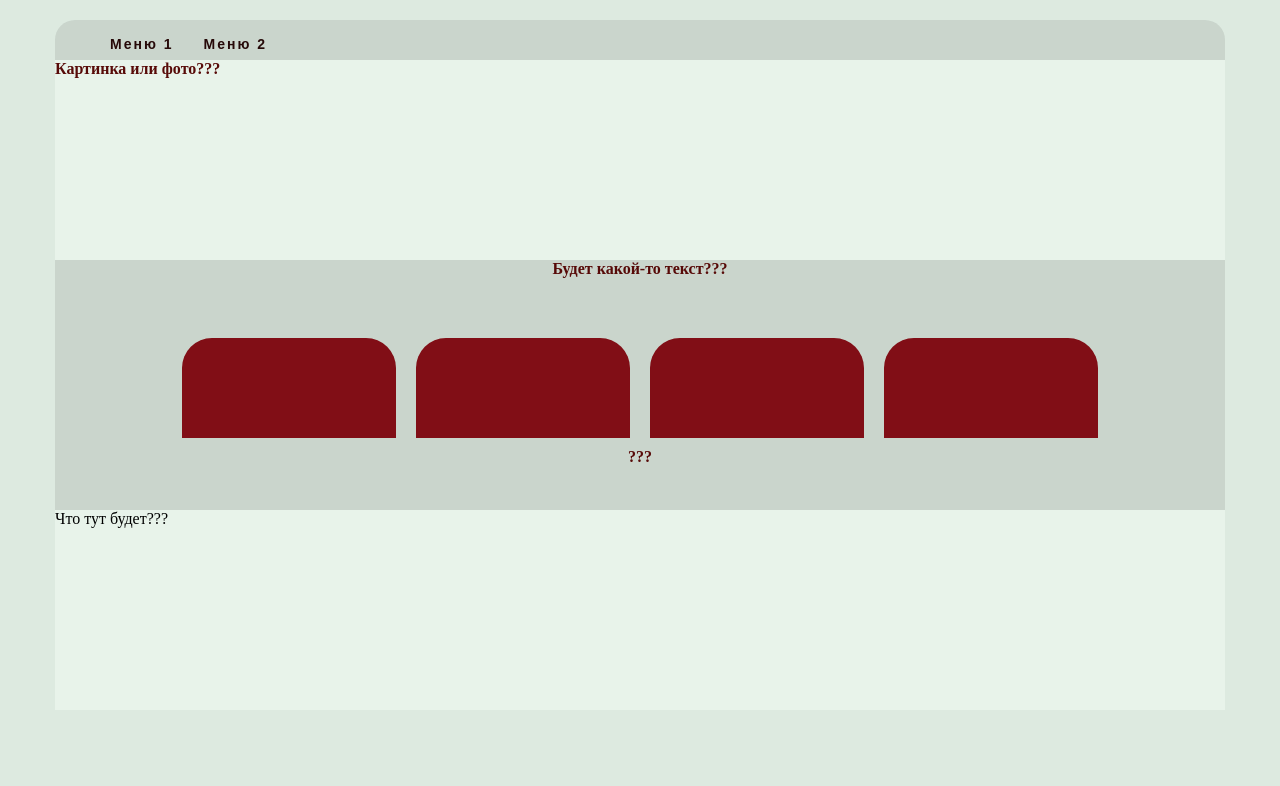
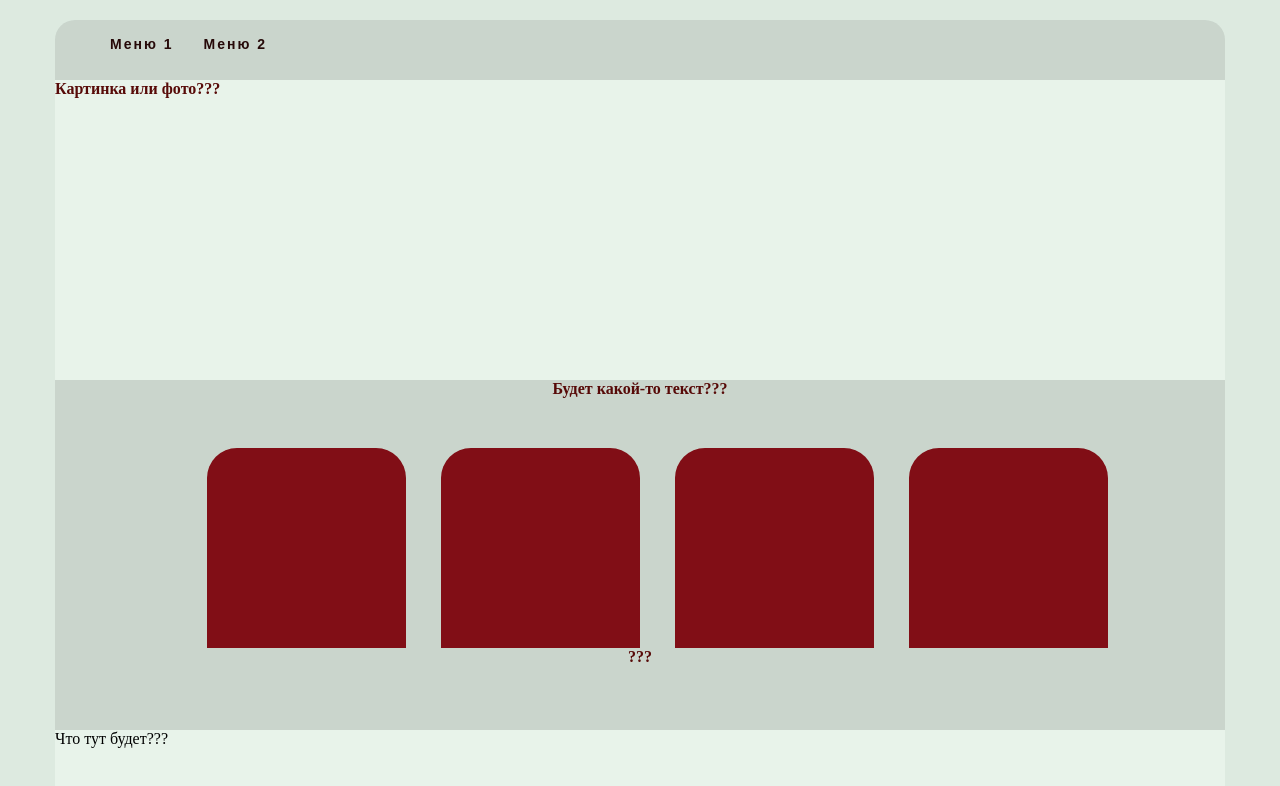
Before and after one commit to gnenio/katherine, a plain HTML site: page index.html in a window 1280 px wide. Drawn offline with Linux system fonts and the light colour scheme.

Commit message:
Update style.css

```diff
--- a/style.css
+++ b/style.css
@@ -23,7 +23,7 @@ body{
 
 
 .item-menu{
-    height:40px;
+    height:60px;
     vertical-align: middle;
     border-radius: 20px 20px 0 0;
     background: rgba(34, 34, 34,.1);
@@ -54,19 +54,19 @@ li{
 }
 .item-header{
     background-color: #e8f3ea;
-    height:200px;
+    height:300px;
 }
 
 .item-services{
     background: rgba(34, 34, 34,.1);
-    height:250px;
+    height:350px;
 }
 
 .item-service{
-    height: 100px;
+    height: 200px;
     background-color:#810e16;
     width: 25%;
-    margin:10px;
+    margin-left:35px;
     border-radius: 30px 30px 0 0;
 }
 
@@ -84,5 +84,5 @@ li{
 
  .item-footer{
     background-color: #e8f3ea;
-    height:200px;
+    height:400px;
 }
```
